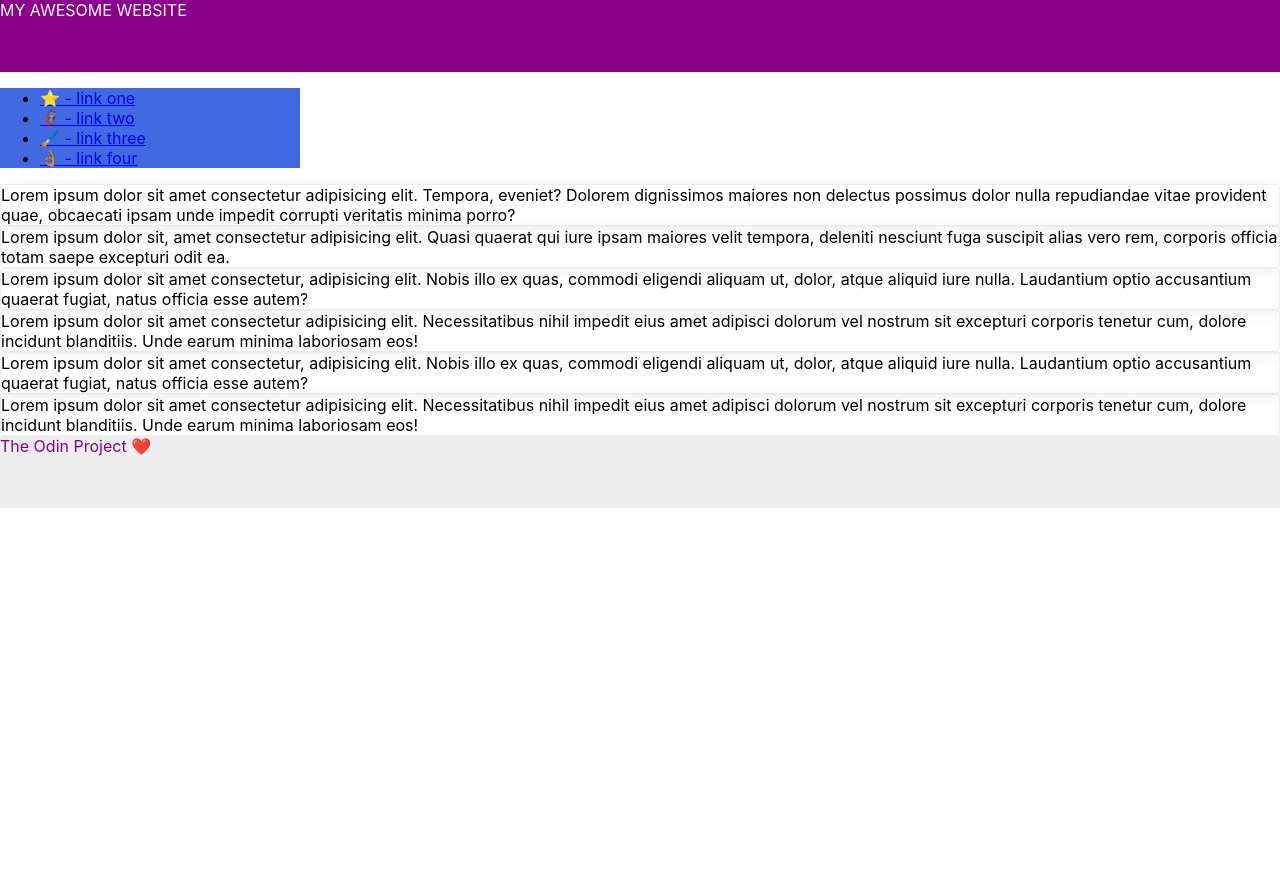
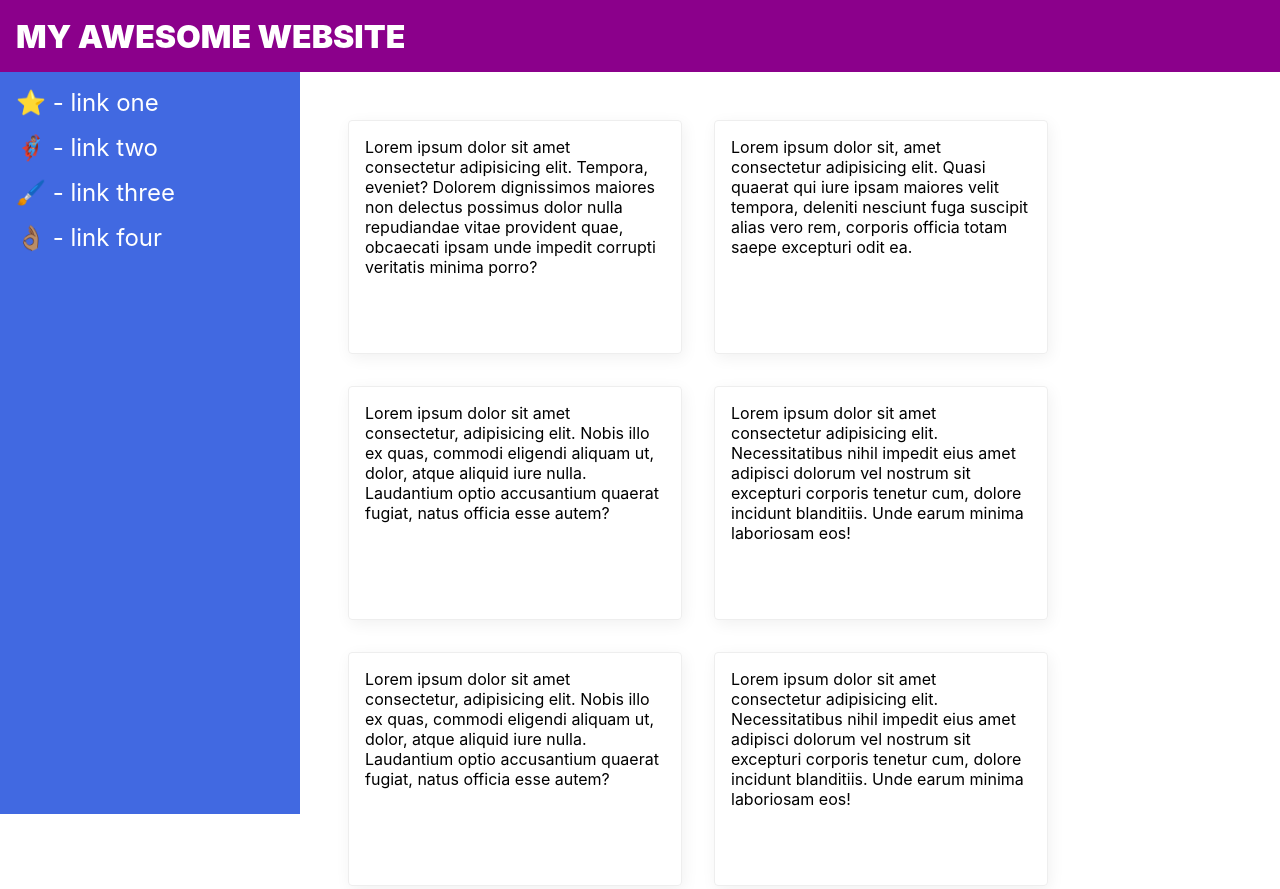
Before and after one commit to lraganit-star/css_practice, a plain HTML site: page flex/07-flex-layout-2/index.html in a window 1280 px wide. Shown: the top 889 px of the page. Before the commit the page ends 800 px from the top, so only its background shows below. Drawn offline with Linux system fonts and the light colour scheme.

Commit message:
fix for layout using flexbox

```diff
--- a/flex/07-flex-layout-2/index.html
+++ b/flex/07-flex-layout-2/index.html
@@ -12,6 +12,7 @@
       MY AWESOME WEBSITE
     </div>
 
+    <div class="content">
       <div class="sidebar">
         <ul>
           <li><a href="#">⭐ - link one</a></li>
@@ -21,12 +22,15 @@
         </ul>
       </div>
 
+      <div class="cards">
         <div class="card">Lorem ipsum dolor sit amet consectetur adipisicing elit. Tempora, eveniet? Dolorem dignissimos maiores non delectus possimus dolor nulla repudiandae vitae provident quae, obcaecati ipsam unde impedit corrupti veritatis minima porro?</div>
         <div class="card">Lorem ipsum dolor sit, amet consectetur adipisicing elit. Quasi quaerat qui iure ipsam maiores velit tempora, deleniti nesciunt fuga suscipit alias vero rem, corporis officia totam saepe excepturi odit ea.</div>
         <div class="card">Lorem ipsum dolor sit amet consectetur, adipisicing elit. Nobis illo ex quas, commodi eligendi aliquam ut, dolor, atque aliquid iure nulla. Laudantium optio accusantium quaerat fugiat, natus officia esse autem?</div>
         <div class="card">Lorem ipsum dolor sit amet consectetur adipisicing elit. Necessitatibus nihil impedit eius amet adipisci dolorum vel nostrum sit excepturi corporis tenetur cum, dolore incidunt blanditiis. Unde earum minima laboriosam eos!</div>
         <div class="card">Lorem ipsum dolor sit amet consectetur, adipisicing elit. Nobis illo ex quas, commodi eligendi aliquam ut, dolor, atque aliquid iure nulla. Laudantium optio accusantium quaerat fugiat, natus officia esse autem?</div>
         <div class="card">Lorem ipsum dolor sit amet consectetur adipisicing elit. Necessitatibus nihil impedit eius amet adipisci dolorum vel nostrum sit excepturi corporis tenetur cum, dolore incidunt blanditiis. Unde earum minima laboriosam eos!</div>
+      </div>
+    </div>
 
     <div class="footer">
       The Odin Project ❤️
--- a/flex/07-flex-layout-2/style.css
+++ b/flex/07-flex-layout-2/style.css
@@ -2,28 +2,79 @@ body {
   font-family: -apple-system, BlinkMacSystemFont, 'Segoe UI', Roboto, Oxygen, Ubuntu, Cantarell, 'Open Sans', 'Helvetica Neue', sans-serif;
   margin: 0;
   min-height: 100vh;
+  display: flex;
+  flex-direction: column;
 }
 
 .header {
   height: 72px;
   background: darkmagenta;
   color: white;
+  font-weight: 900;
+  font-size: 32px;
+  padding-left: 16px;
+
+  display: flex;
+  align-items: center;
 }
 
 .footer {
   height: 72px;
   background: #eee;
   color: darkmagenta;
+
+  display: flex;
+  margin-top: auto;
+  justify-content: center;
+  align-items: center;
+
+}
+
+.content {
+  display:flex;
+  flex-wrap: nowrap;
+}
+
+a {
+  text-decoration: none;
+  color: white;
+}
+
+ul {
+  list-style-type: none;
+  padding: 0px;
+  margin: 0px;
+}
+
+li {
+  margin-bottom: 16px;
 }
 
 .sidebar {
   width: 300px;
   background: royalblue;
   box-sizing: border-box;
+  display: flex;
+  font-size: 24px;
+  padding: 16px;
+  flex-shrink: 0;
+  height: 92.7vh;
+}
+
+.cards {
+  display: flex;
+  padding: 32px;
+  flex-wrap: wrap;
+  height: 100%;
 }
 
 .card {
   border: 1px solid #eee;
   box-shadow: 2px 4px 16px rgba(0,0,0,.06);
   border-radius: 4px;
+  width: 300px;
+  height: 200px;
+
+  padding: 16px;
+  margin: 16px;
 }
```
Lines whose indentation alone changed are shown as unchanged.
